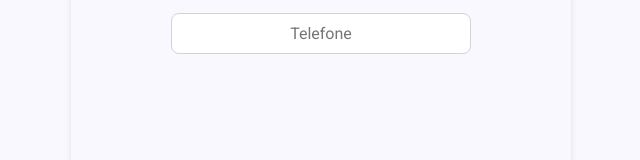
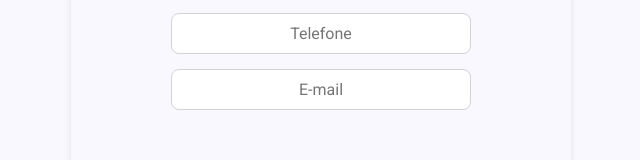
Before and after one commit to AsrielDreemurrGM/Contact_List, a React (Create React App) app: page /new-contact in a window 1280 px wide. Shown: the part 199-359 px from the top of the page, without its empty margins (319-959 px from the left). Built offline with nearby package versions, Linux system fonts and the light colour scheme.

Commit message:
Adicionado Campo de Email aos Contatos
- Campo Configurado Como Opcional, Mas Realiza Validação se Algo For Digitado;

```diff
--- a/src/components/AddContactForm/index.tsx
+++ b/src/components/AddContactForm/index.tsx
@@ -11,12 +11,14 @@ type Props = {
   avatar: string;
   name?: string;
   phone?: string;
+  email?: string;
   title: string;
   favorite?: number;
   onAvatarChange: (img: string) => void;
   onSave: (contactData: {
     name: string;
     phone: string;
+    email: string;
     avatarImg: string;
     favorite: number;
   }) => void;
@@ -29,6 +31,7 @@ const AddContactForm = ({
   title = '',
   name = '',
   phone = '',
+  email = '',
   favorite = 0,
   onAvatarChange,
   onSave,
@@ -37,15 +40,14 @@ const AddContactForm = ({
   const dispatch = useDispatch();
   const [contactName, setContactName] = useState(name);
   const [contactPhone, setContactPhone] = useState(phone);
-  const [isFavorite, setIsFavorite] = useState(favorite === 1); // Estado para controle local de favorito
+  const [contactEmail, setContactEmail] = useState(email);
+  const [isFavorite, setIsFavorite] = useState(favorite === 1);
 
-  // Função para alternar o status de favorito
   const favoriteClick = () => {
-    // Se o id existir, atualiza o estado global (Redux) e local (isFavorite)
     if (id !== undefined) {
-      dispatch(favoriteContact(id)); // Dispara a ação no Redux
+      dispatch(favoriteContact(id));
     }
-    setIsFavorite(!isFavorite); // Alterna o estado local
+    setIsFavorite(!isFavorite);
   };
 
   return (
@@ -56,7 +58,7 @@ const AddContactForm = ({
         <Wrapper>
           <svg
             onClick={favoriteClick}
-            fill={isFavorite ? 'gold' : 'none'} // Aplica a cor dourada se for favorito
+            fill={isFavorite ? 'gold' : 'none'}
             viewBox="0 0 24 24"
             width="24"
             height="24"
@@ -71,8 +73,9 @@ const AddContactForm = ({
               onSave({
                 name: contactName.trim() || '',
                 phone: contactPhone.trim() || '',
+                email: contactEmail,
                 avatarImg: avatar,
-                favorite: isFavorite ? 1 : 0 // Passa o estado de favorito ao salvar
+                favorite: isFavorite ? 1 : 0
               });
             }}
           >
@@ -88,12 +91,20 @@ const AddContactForm = ({
         type="text"
         onChange={(e) => setContactName(e.target.value)}
         placeholder="Nome"
+        required
       />
       <Input
         value={contactPhone}
         onChange={(e) => setContactPhone(e.target.value.replace(/\D/g, ''))}
         type="tel"
         placeholder="Telefone"
+        required
+      />
+      <Input
+        value={contactEmail}
+        onChange={(e) => setContactEmail(e.target.value)}
+        type="email"
+        placeholder="E-mail"
       />
     </Container>
   );
--- a/src/containers/AddContact/index.tsx
+++ b/src/containers/AddContact/index.tsx
@@ -16,10 +16,17 @@ const AddContact = () => {
   const handleSave = (contactData: {
     name: string;
     phone: string;
+    email: string;
     avatarImg: string;
   }) => {
     if (!contactData.name.trim() || !contactData.phone.trim()) {
       alert('Nome e Telefone são obrigatórios.');
+      return;
+    }
+
+    const emailMustHave = /^[^\s@]+@[^\s@]+\.[^\s@]+$/;
+    if (contactData.email && !emailMustHave.test(contactData.email)) {
+      alert('Por favor, insira um e-mail válido (ex: email@exemplo.com).');
       return;
     }
 
--- a/src/containers/EditContact/index.tsx
+++ b/src/containers/EditContact/index.tsx
@@ -16,6 +16,7 @@ const EditContact = () => {
 
   const [avatar, setAvatar] = useState(contact?.avatarImg || DEFAULT_IMAGE);
   const [contactPhone, setContactPhone] = useState(contact?.phone || '');
+  const [contactEmail, setContactEmail] = useState(contact?.email || '');
 
   useEffect(() => {
     if (!contact) {
@@ -23,16 +24,24 @@ const EditContact = () => {
     } else {
       setAvatar(contact.avatarImg);
       setContactPhone(contact.phone);
+      setContactEmail(contact.email);
     }
   }, [contact, navigate]);
 
   const handleSave = (contactData: {
     name: string;
     phone: string;
+    email: string;
     avatarImg: string;
   }) => {
     if (!contactData.name.trim() || !contactData.phone.trim()) {
       alert('Nome e Telefone são obrigatórios.');
+      return;
+    }
+
+    const emailMustHave = /^[^\s@]+@[^\s@]+\.[^\s@]+$/;
+    if (contactData.email && !emailMustHave.test(contactData.email)) {
+      alert('Por favor, insira um e-mail válido (ex: email@exemplo.com).');
       return;
     }
 
@@ -55,6 +64,7 @@ const EditContact = () => {
       onAvatarChange={setAvatar}
       name={contact.name}
       phone={contactPhone}
+      email={contactEmail}
       favorite={contact.favorite}
     />
   ) : null;
--- a/src/models/Contacts.ts
+++ b/src/models/Contacts.ts
@@ -1,6 +1,7 @@
 class Contact {
   name: string;
   phone: string;
+  email: string;
   avatarImg: string;
   id: number;
   favorite: number;
@@ -8,15 +9,17 @@ class Contact {
   constructor(
     name: string,
     phone: string,
+    email: string,
     avatarImg: string,
     id: number,
     favorite: number
   ) {
     this.name = name;
+    this.phone = phone;
+    this.email = email;
     this.avatarImg = avatarImg;
     this.id = id;
     this.favorite = favorite;
-    this.phone = phone;
   }
 }
 
--- a/src/store/reducers/contacts.ts
+++ b/src/store/reducers/contacts.ts
@@ -11,6 +11,7 @@ const initialState: ContactsState = {
       id: 1,
       name: 'Ambulância',
       phone: '192',
+      email: '',
       avatarImg: 'https://static.thenounproject.com/png/693320-512.png',
       favorite: 1
     },
@@ -18,6 +19,7 @@ const initialState: ContactsState = {
       id: 2,
       name: 'Bombeiros',
       phone: '193',
+      email: '',
       avatarImg: 'https://static.thenounproject.com/png/693320-512.png',
       favorite: 1
     },
@@ -25,6 +27,7 @@ const initialState: ContactsState = {
       id: 3,
       name: 'Polícia',
       phone: '190',
+      email: '',
       avatarImg: 'https://static.thenounproject.com/png/693320-512.png',
       favorite: 1
     }
```
